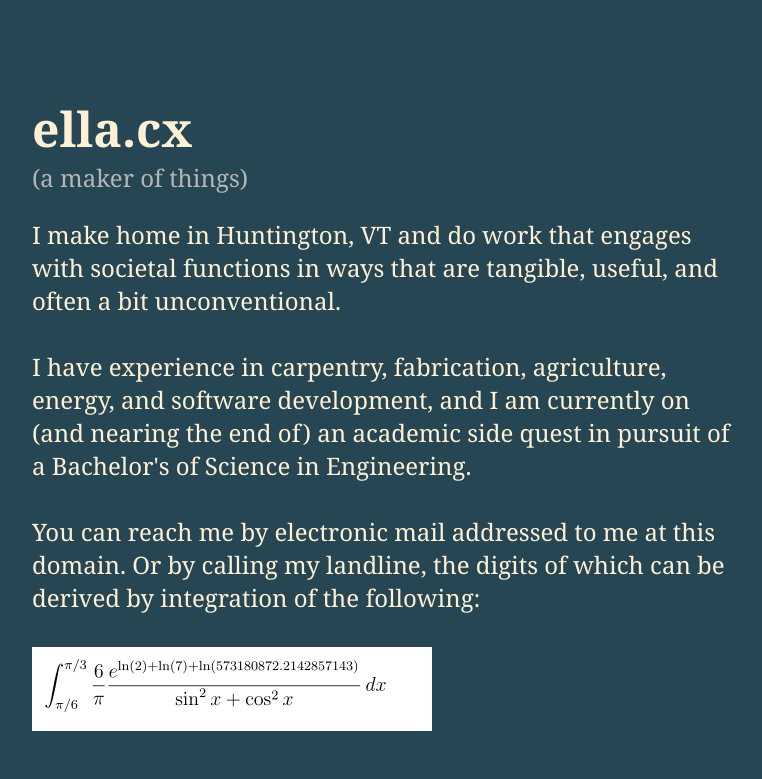
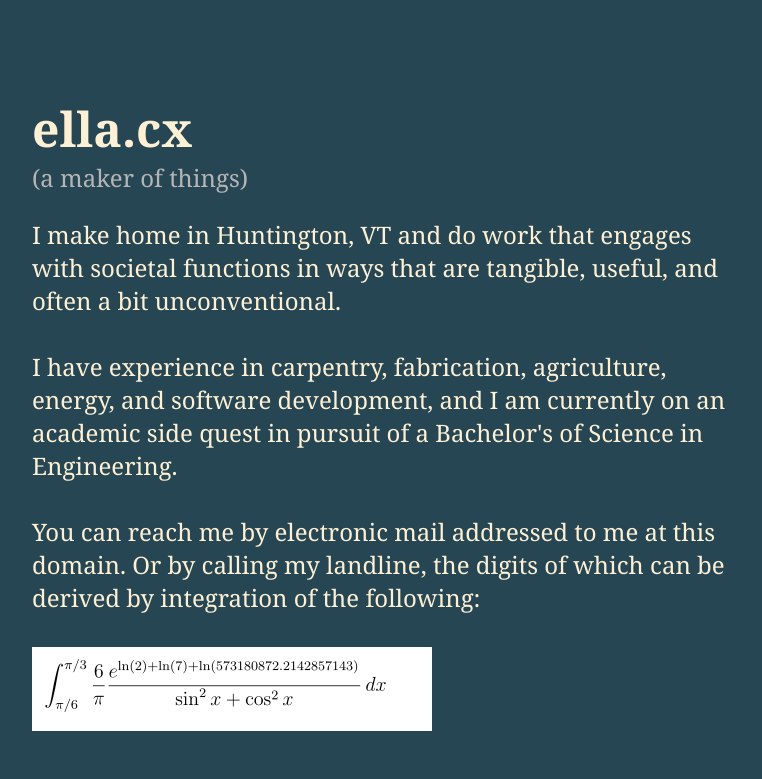
Before and after one commit to exu3/ella.cx, a Next.js app: page / in a window 1280 px wide. Shown: the top 779 px of the page, without its empty margins (64-826 px from the left). Built offline with nearby package versions, Linux system fonts and the light colour scheme; grey boxes are pictures that could not be loaded.

Commit message:
never satisfied with writing copy'

```diff
--- a/src/app/page.tsx
+++ b/src/app/page.tsx
@@ -17,9 +17,8 @@ export default function Home() {
         <br />
         <p>
           I have experience in carpentry, fabrication, agriculture, energy, and
-          software development, and I am currently on (and nearing the end of)
-          an academic side quest in pursuit of a Bachelor&apos;s of Science in
-          Engineering.
+          software development, and I am currently on an academic side quest in
+          pursuit of a Bachelor&apos;s of Science in Engineering.
         </p>
         <br />
         <p>
```
